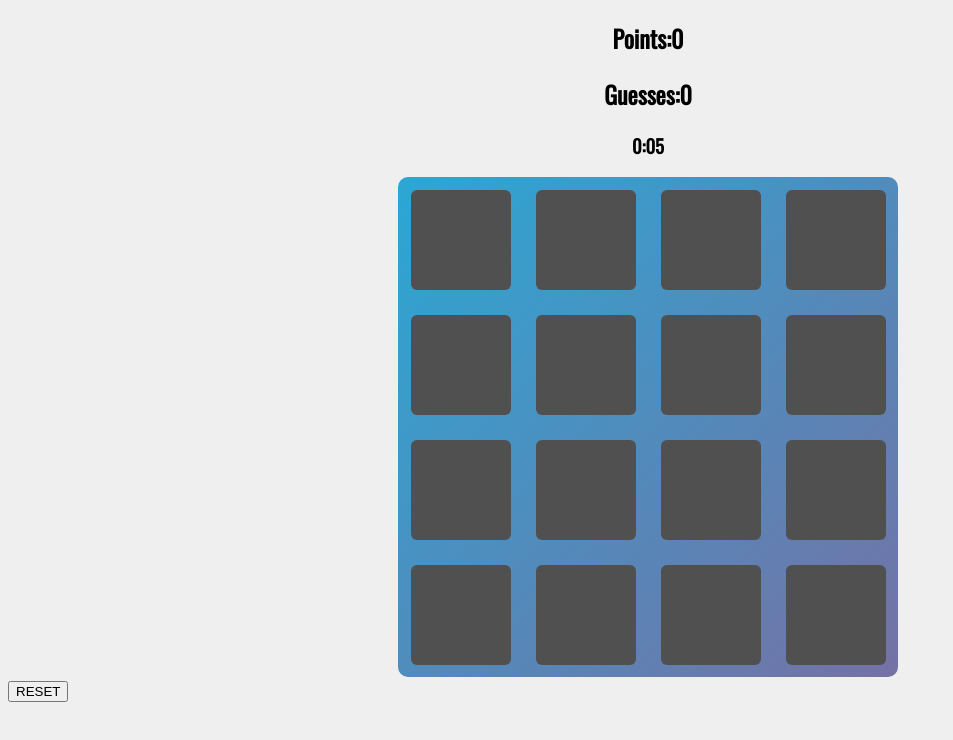
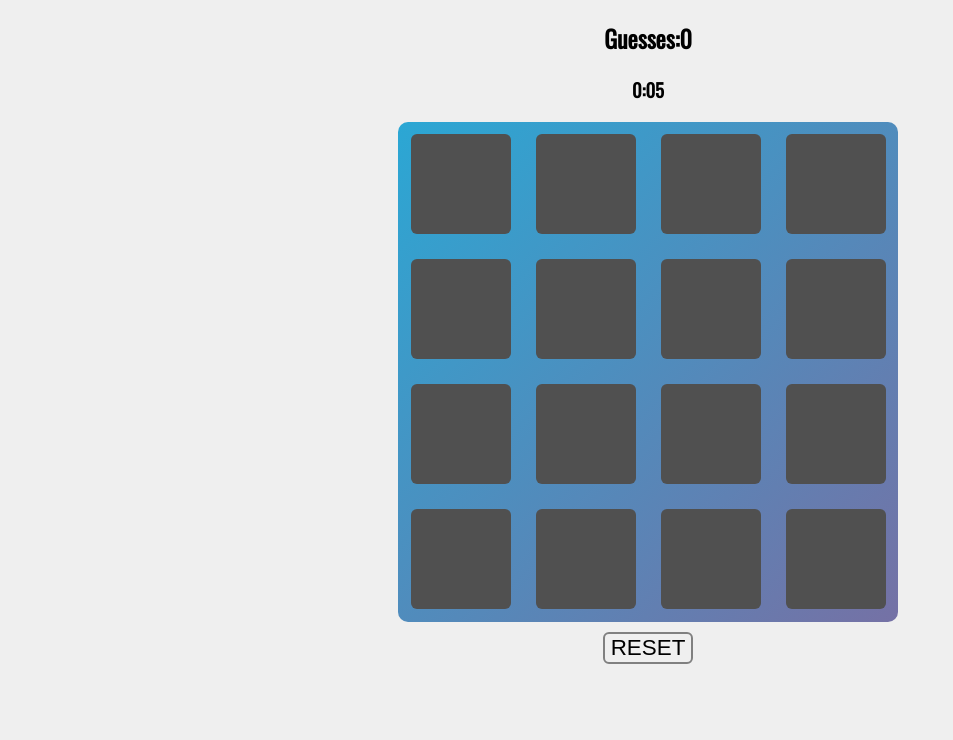
Before and after one commit to jgross979/matchingGame, a plain HTML site: page index.html in a window 1280 px wide. Shown: the whole page, without its empty margins (0-953 px from the left). Drawn offline with nearby package versions, Linux system fonts and the light colour scheme.

Commit message:
style reset button and remove point counter

```diff
--- a/index.html
+++ b/index.html
@@ -10,15 +10,15 @@
   <body>
     <div id="gameContainer">
       <div class="gameInfo">
-        <h2>Points:<span id = "pointCounter">0</span> </h2>
         <h2>Guesses:<span id = "guessCounter">0</span> </h2>
         <h3><span id = "minutes">0</span>:<span id = "seconds">00</span> </h2>
       </div>
       <div id = "grid">
         <!--Items added by javascript  -->
       </div>
-      <button id="resetButton" type="button" name="button">RESET</button>
-
+      <div class="resetButtonContainer">
+        <button id="resetButton" type="button" name="button">RESET</button>
+      </div>
     </div>
 
   <div id= "winScreen" class = "hidden">
--- a/styles.css
+++ b/styles.css
@@ -86,6 +86,18 @@ background: linear-gradient(bottom right, #7571A5, #2BA7D4);  display: flex;
   text-align: center;
 }
 
+.resetButtonContainer{
+  width: 100%;
+  text-align: center;
+}
+
+#resetButton{
+  font-size: 1.4em;
+  margin-top: 10px;
+  border-radius: 6px;
+  border: solid grey 2px;
+}
+
 #winScreen{
   background: #efefef;
   position:absolute;
```
